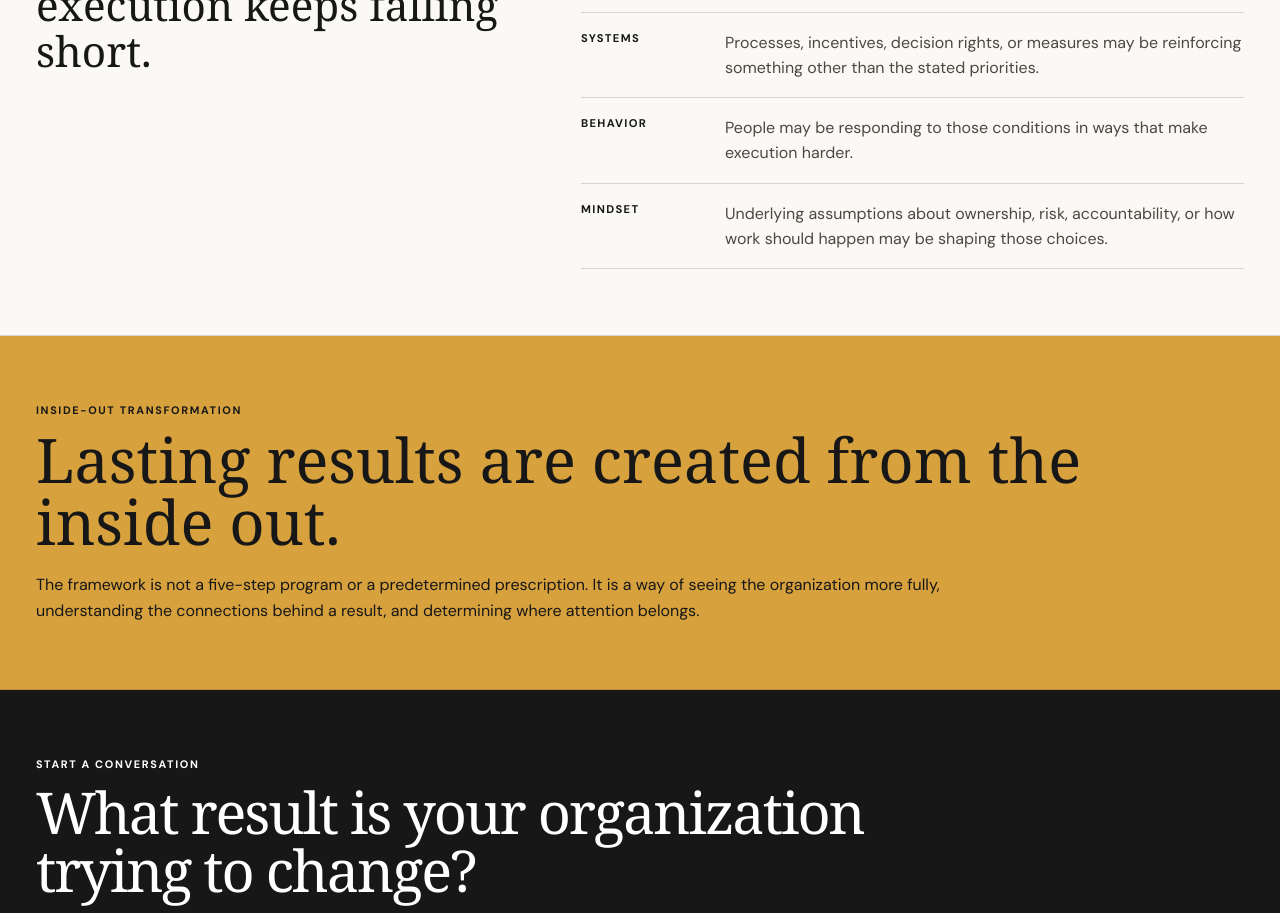
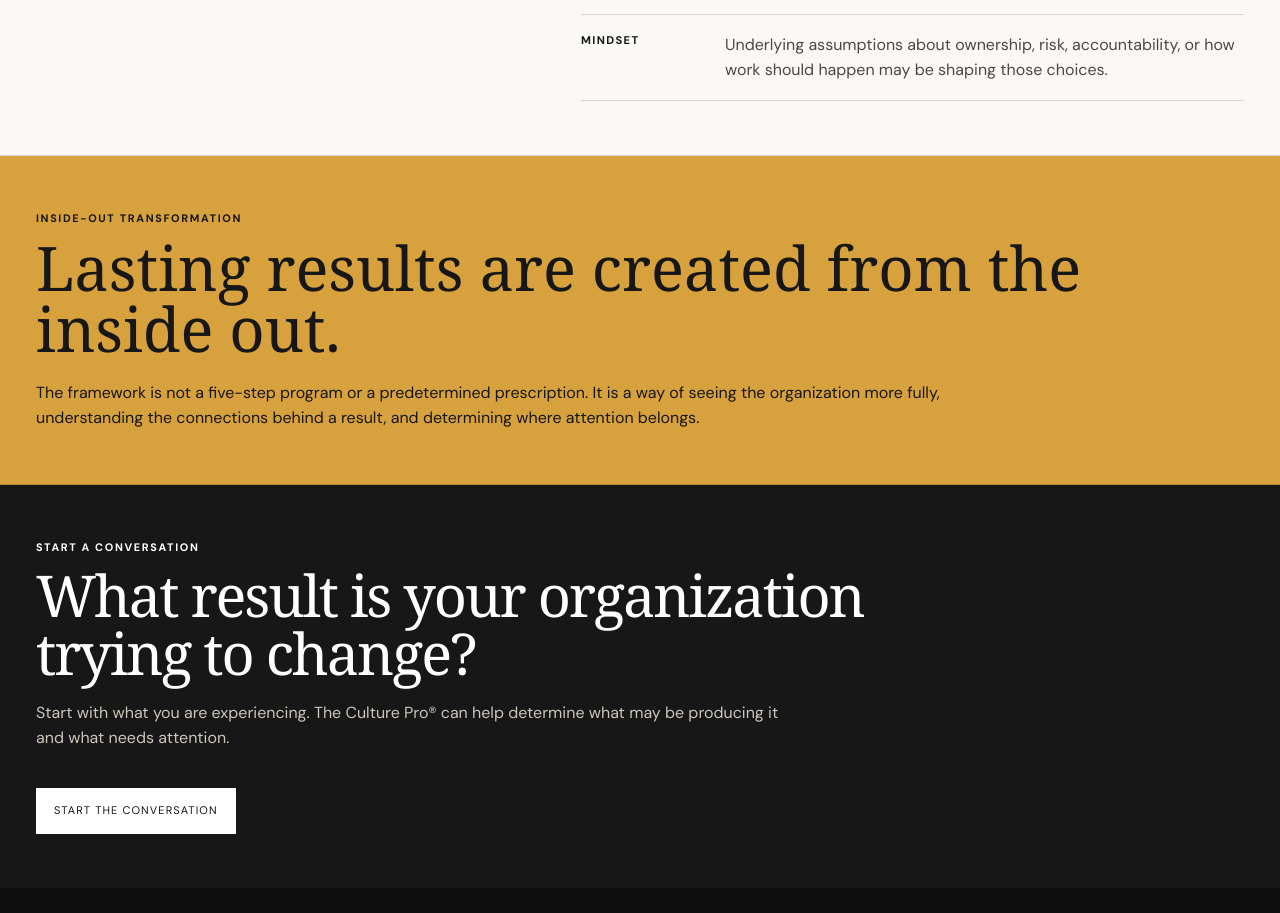
Before and after one commit to NLTurner/theculturepro, a plain HTML site: page inside-out-transformation.html in a window 1280 px wide. Shown: the part 1476-2389 px from the top of the page. Drawn offline with Linux system fonts and the light colour scheme; a web font is replaced by a local one.

Commit message:
Update inside-out-transformation.html

```diff
--- a/inside-out-transformation.html
+++ b/inside-out-transformation.html
@@ -23,7 +23,7 @@ header{height:78px;border-bottom:1px solid rgba(255,255,255,.20);position:absolu
 .logo sup{font-family:"DM Sans";font-size:.45em}
 .navlinks{display:flex;gap:26px;align-items:center;font-size:.76rem}
 .navlinks .cta{border:1px solid rgba(255,255,255,.55);padding:11px 15px}
-.hero{background:#7B542F;color:#fff;min-height:520px;padding:150px 0 78px;position:relative;overflow:hidden}
+.hero{background:#7B542F;color:#fff;min-height:auto;padding:96px 0 72px;position:relative;overflow:hidden}
 .hero:after{content:"";position:absolute;width:430px;height:430px;border:1px solid rgba(255,255,255,.14);border-radius:50%;right:-110px;top:90px}
 .eyebrow,.kicker{text-transform:uppercase;letter-spacing:.15em;font-size:.68rem;font-weight:700}
 .hero h1,.section h2,.contact h2{font-family:"Libre Caslon Display",Georgia,serif;font-weight:400;letter-spacing:-.035em}
@@ -31,7 +31,7 @@ header{height:78px;border-bottom:1px solid rgba(255,255,255,.20);position:absolu
 .hero p{max-width:860px;color:#F6EEE5;font-size:1.05rem;margin:0}
 .button{display:inline-block;margin-top:22px;padding:13px 17px;border:1px solid currentColor;text-transform:uppercase;letter-spacing:.1em;font-size:.69rem}
 .button.light{background:#fff;color:#171717;border-color:#fff}
-.section{padding:66px 0;border-bottom:1px solid var(--line)}
+.section{padding:54px 0;border-bottom:1px solid var(--line)}
 .section.alt{background:var(--cream)}
 .section.dark{background:#191919;color:#fff}
 .section h2{font-size:clamp(2.7rem,4.6vw,4.7rem);line-height:1;margin:10px 0 22px;max-width:1000px}
@@ -53,7 +53,7 @@ header{height:78px;border-bottom:1px solid rgba(255,255,255,.20);position:absolu
 .principle{background:#D7A13E;color:#171717}
 .principle .big{font-family:"Libre Caslon Display",Georgia,serif;font-size:clamp(2.7rem,4.8vw,5rem);line-height:1;max-width:1080px;margin:10px 0 20px}
 .principle p{max-width:930px;margin:0}
-.contact{background:#171717;color:#fff;padding:66px 0}
+.contact{background:#171717;color:#fff;padding:54px 0}
 .contact h2{font-size:clamp(2.8rem,4.5vw,4.6rem);line-height:1;max-width:950px;margin:10px 0 18px}
 .contact p{max-width:760px;color:#CCC5BB}
 .contact .button{background:#fff;color:#171717;border-color:#fff}
@@ -63,7 +63,7 @@ header{height:78px;border-bottom:1px solid rgba(255,255,255,.20);position:absolu
 .footer p{margin:8px 0 0;max-width:700px;font-size:.82rem}
 .footer-links{display:flex;gap:18px;font-size:.77rem;flex-wrap:wrap;justify-content:flex-end}
 @media(max-width:980px){.flow{grid-template-columns:1fr}.layer{min-height:auto}.layer .num{margin-bottom:15px}.layer:not(:last-child):after{content:"↓";right:auto;left:50%;top:auto;bottom:-12px;transform:translateX(-50%)}.example{grid-template-columns:1fr}.navlinks a:not(.cta){display:none}.container{width:min(var(--max),calc(100% - 44px))}}
-@media(max-width:640px){.section,.contact{padding:54px 0}.hero{padding-top:132px}.trace-row{grid-template-columns:1fr;gap:6px}.footer-row{display:block}.footer-links{justify-content:flex-start;margin-top:20px}}
+@media(max-width:640px){.section,.contact{padding:54px 0}.hero{padding:58px 0 52px}.trace-row{grid-template-columns:1fr;gap:6px}.footer-row{display:block}.footer-links{justify-content:flex-start;margin-top:20px}}
 </style>
 <style>
 /* ===== Unified The Culture Pro® site navigation ===== */
```
